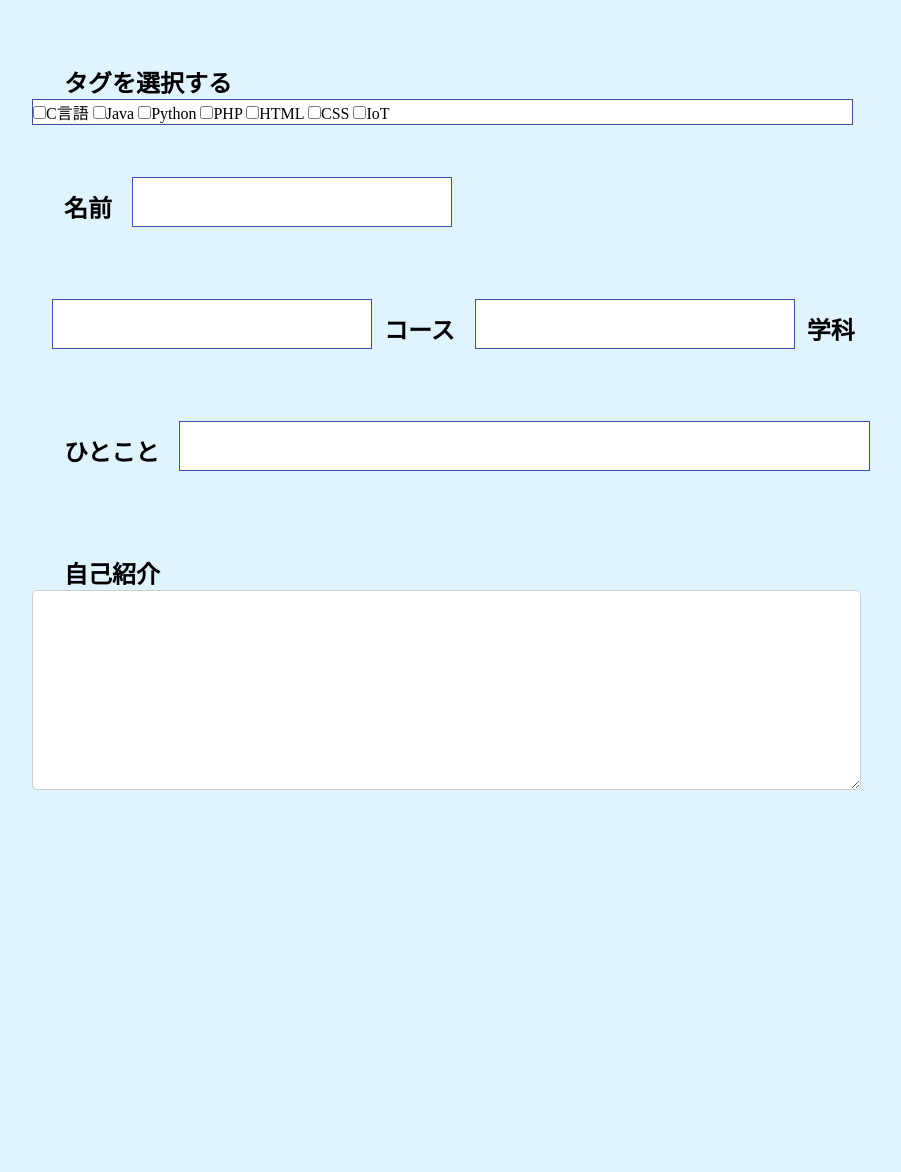
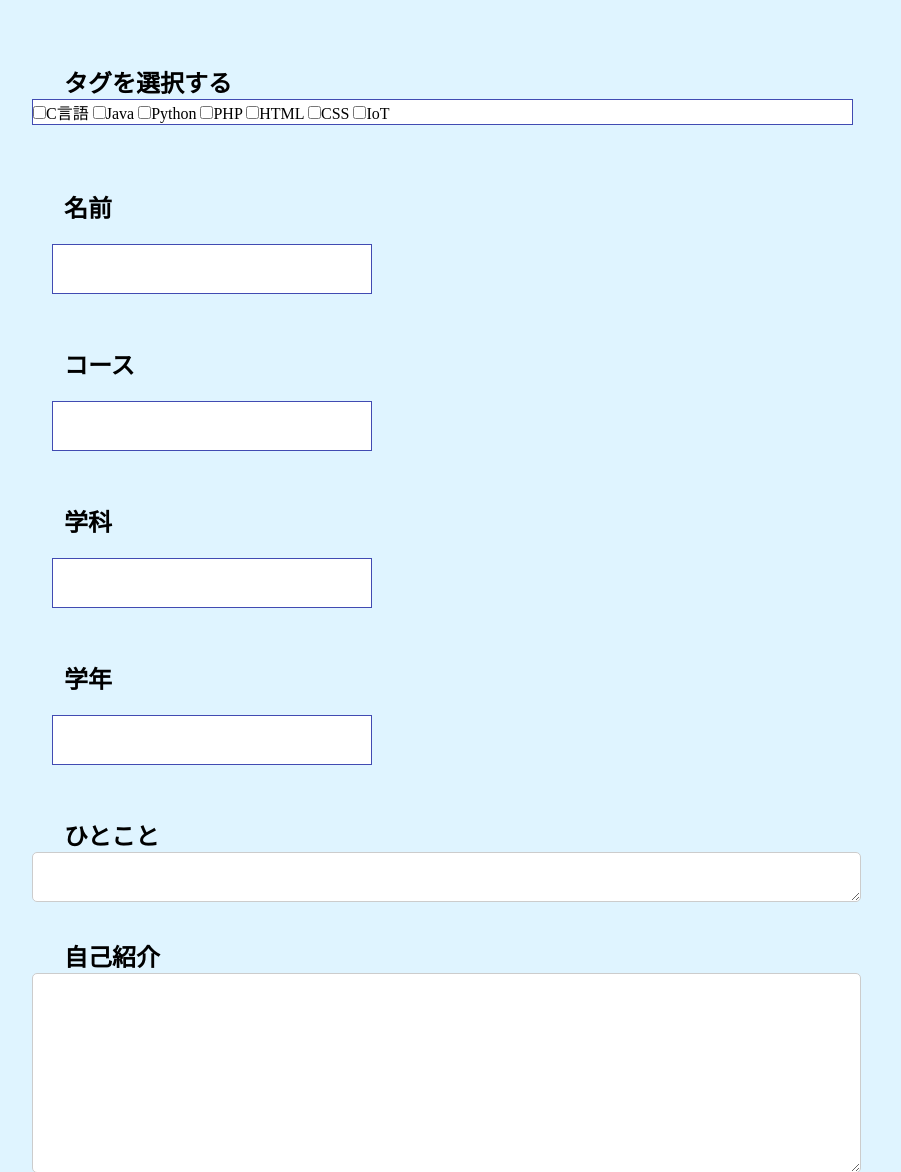
Before and after one commit to ohNarumi/PBL1, a PHP site: page /PBL1/profile_edit.php in a window 1280 px wide. Shown: the part 344-1516 px from the top of the page, without its empty margins (176-1077 px from the left). Before the commit the page ends 1134 px from the top, so only its background shows below. Run offline with PHP 8.4, Linux system fonts and the light colour scheme.

Commit message:
学年の追加と編集画面のデザイン修正/#70

```diff
--- a/css/profile_edit.css
+++ b/css/profile_edit.css
@@ -116,6 +116,17 @@
     -moz-appearance: none;
 }
 
+.form-textarea_sub {
+  width: 96%;
+  padding: 10px;
+  height: 50px;
+  border-radius: 5px;
+  border: 1px solid #ccc;
+  appearance: none;
+  -webkit-appearance: none;
+  -moz-appearance: none;
+}
+
 .search_div {
 	display: inline-block;
 	width: 320px;
--- a/profile.php
+++ b/profile.php
@@ -30,7 +30,7 @@
         <li><a href="#"><span>タグ</span></a></li>
     </ul>
 <h2 class="heading-lv2 heading-margin text-center">？？ ？？</h2>
-<h2 class="heading-lv2 heading-margin text-center">？？ コース ？？学科</h2>
+<h2 class="heading-lv2 heading-margin text-center">？？ コース ？？学科？年</h2>
 <p class="text text-center">ここに軽いひとことコメント等の内容が入ります。</p>
 
 <h3 class="heading-lv3 heading-margin text-center">自己紹介</h3>
--- a/profile_edit.php
+++ b/profile_edit.php
@@ -35,34 +35,30 @@
     </div>
 </div>
 
-<div class="content">
+<div class="content_sub">
     <h2 class="heading-lv2 heading-margin">名前</h2>
     <div class="search_div">
         <input class="box_search" type="search" name="search">
     </div>
-</div>
 
-<div class="content">
-    <div class="search_div">
-        <input class="box_search" type="search" name="search">
-    </div>
     <h2 class="heading-lv2 heading-margin">コース</h2>
     <div class="search_div">
         <input class="box_search" type="search" name="search">
     </div>
     <h2 class="heading-lv2 heading-margin">学科</h2>
-</div>
-
-<div class="content">
-    <h2 class="heading-lv2 heading-margin">ひとこと</h2>
-    <div class="search_div_sub">
+    <div class="search_div">
         <input class="box_search" type="search" name="search">
     </div>
-</div>
+    <h2 class="heading-lv2 heading-margin">学年</h2>
+    <div class="search_div">
+        <input class="box_search" type="search" name="search">
+    </div>
 
-<div class="content_sub">
-<h2 class="heading-lv2 heading-margin">自己紹介</h2>
-<textarea name="コメント" class="form-textarea"></textarea>
+    <h2 class="heading-lv2 heading-margin">ひとこと</h2>
+    <textarea name="コメント" class="form-textarea_sub"></textarea>
+
+    <h2 class="heading-lv2 heading-margin">自己紹介</h2>
+    <textarea name="コメント" class="form-textarea"></textarea>
 </div>
 </body>
 </html>
```
